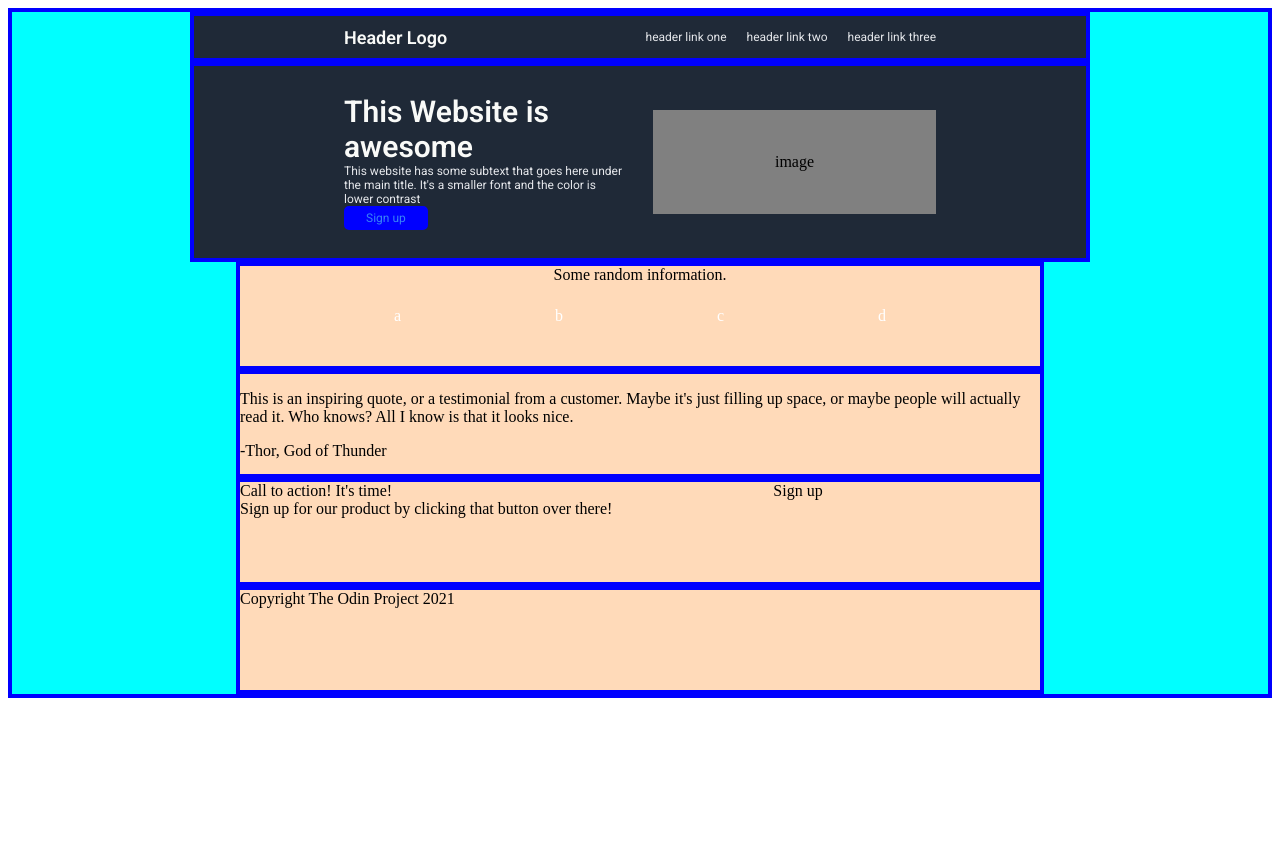
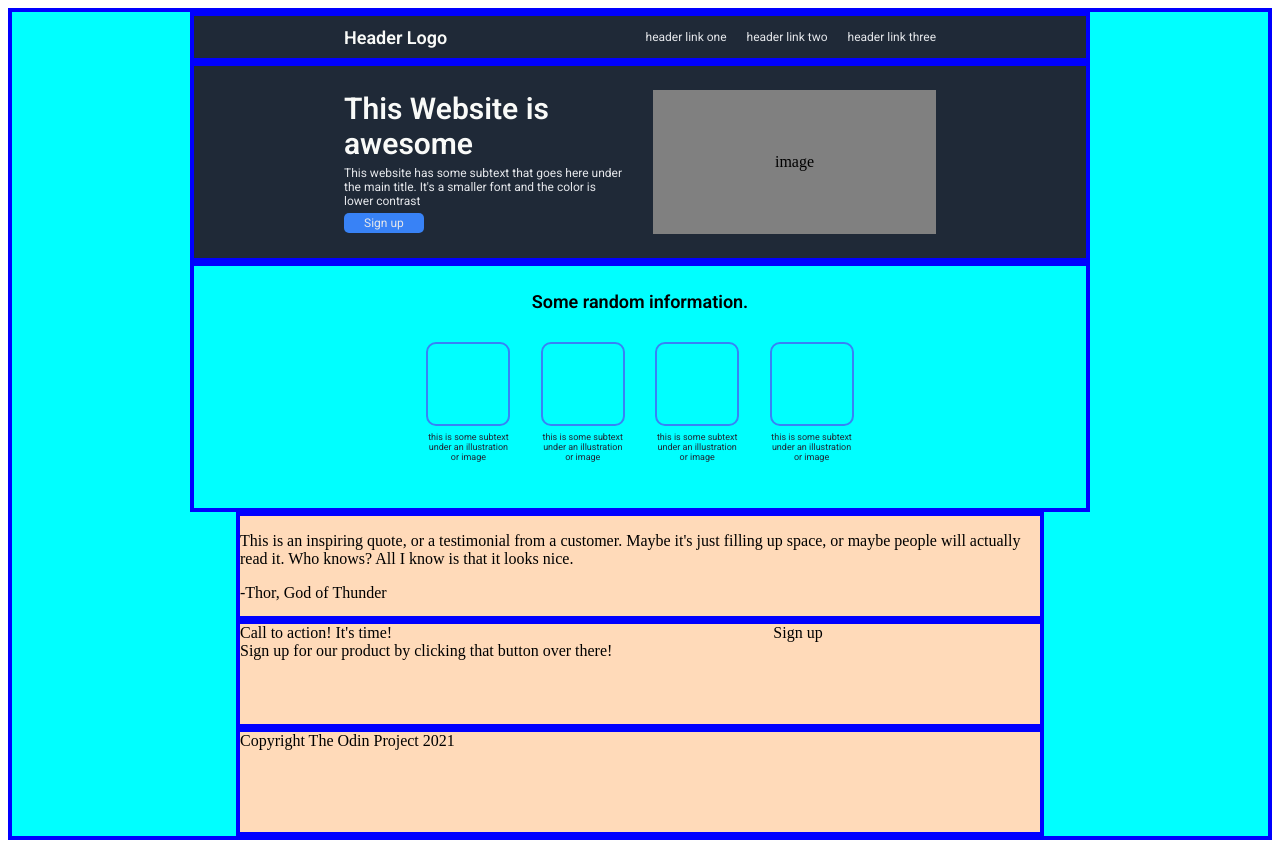
Before and after one commit to edgarcrd/landing-page, a plain HTML site: page index.html in a window 1280 px wide. Before the commit the page ends 800 px from the top, so only its background shows below. Drawn offline with Linux system fonts and the light colour scheme.

```diff
--- a/index.html
+++ b/index.html
@@ -28,10 +28,22 @@
       <div class="section2">
         <div class="title">Some random information.</div>
         <div class="images">
-          <div class="image">a</div>
-          <div class="image">b</div>
-          <div class="image">c</div>
-          <div class="image">d</div>
+          <div class="test">
+            <div class="image"></div>
+            <div class="subtext">this is some subtext under   an illustration or image</div>
+          </div>
+          <div class="test">
+            <div class="image"></div>
+            <div class="subtext">this is some subtext under   an illustration or image</div>
+          </div>
+          <div class="test">
+            <div class="image"></div>
+            <div class="subtext">this is some subtext under   an illustration or image</div>
+          </div>
+          <div class="test">
+            <div class="image"></div>
+            <div class="subtext">this is some subtext under   an illustration or image</div>
+          </div>
         </div>
       </div>
       <div class="section3">
--- a/styles.css
+++ b/styles.css
@@ -74,7 +74,7 @@
   flex: 1;
   border: 2px solid gray;
   background-color: gray;
-  height: 100px;
+  height: 140px;
 }
 
 .section1 .title {
@@ -85,41 +85,80 @@
 }
 
 .section1 .text {
+  padding-top: 5px;
+  padding-bottom: 5px;
   color: #E5E7EB;
   font-family: "Roboto", sans-serif;
   font-size: 12px;
 }
 
 .section1 .button {
-  color: #3882F6;
+  background-color: #3882F6;
   font-family: "Roboto", sans-serif;
   font-size: 12px;
-  border: 2px solid blue;
-  background-color: blue;
+  color: #E5E7EB;
   width: fit-content;
   border-radius: 5px;
   padding: 3px 20px;
 }
 
 .section2 {
-  background-color: peachpuff;
+  box-sizing: border-box;
   border: 4px solid blue;
-  height: 100px;
-  width: 800px;
+  height: 250px;
+  width: 900px;
   display: flex;
   align-items: center;
   flex-direction: column;
+  padding-left: 150px;
+  padding-right: 150px;
 }
 
 .section2 .title {
+  padding-top: 15px;
+  padding-bottom: 15px;
+  font-family: "Roboto", sans-serif;
+  font-weight: 600;
+  font-size: 18px;
+  align-content: center;
   flex: 0.5;
 }
 
 .images {
+  box-sizing: border-box;
   width: 100%;
+  padding-left: 60px;
+  padding-right: 60px;
   display: flex;
   color: white;
   justify-content: space-evenly;
+}
+
+.images .test {
+  box-sizing: border-box;
+  flex-direction: column;
+  width: 100px;
+  height: 130px;
+  display: flex;
+  color: white;
+  justify-content: space-evenly;
+  align-items: center;
+}
+
+.test .image {
+  border: 2px solid #3882F6;
+  width: 80px;
+  height: 80px;
+  border-radius: 10px;
+}
+
+.test .subtext {
+  color: #1F2937;
+  font-family: "Roboto", sans-serif;
+  font-size: 9px;
+  padding-left: 8px;
+  padding-right: 8px;
+  text-align: center;
 }
 
 .section3 {
```
